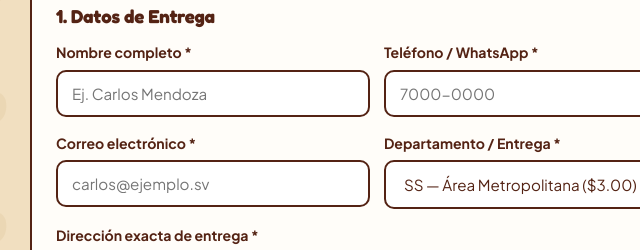
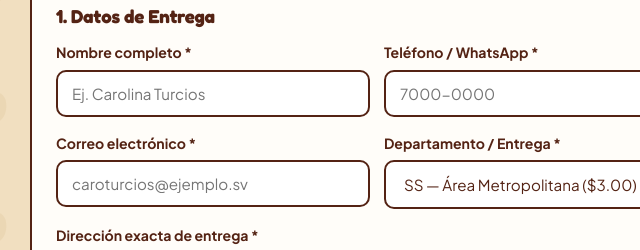
Before and after one commit to M-Legend07/duo-bailabaila, a plain HTML site: page checkout.html in a window 1280 px wide. Shown: the part 288-538 px from the top of the page, 40-680 px from the left. Drawn offline with Linux system fonts and the light colour scheme.

Commit message:
Update checkout.html

```diff
--- a/checkout.html
+++ b/checkout.html
@@ -25,7 +25,7 @@
             <div class="form-row-2">
               <div class="form-group">
                 <label>Nombre completo *</label>
-                <input type="text" class="form-control" id="custName" required placeholder="Ej. Carlos Mendoza">
+                <input type="text" class="form-control" id="custName" required placeholder="Ej. Carolina Turcios">
               </div>
               <div class="form-group">
                 <label>Teléfono / WhatsApp *</label>
@@ -36,7 +36,7 @@
             <div class="form-row-2">
               <div class="form-group">
                 <label>Correo electrónico *</label>
-                <input type="email" class="form-control" id="custEmail" required placeholder="carlos@ejemplo.sv">
+                <input type="email" class="form-control" id="custEmail" required placeholder="caroturcios@ejemplo.sv">
               </div>
               <div class="form-group">
                 <label>Departamento / Entrega *</label>
```
